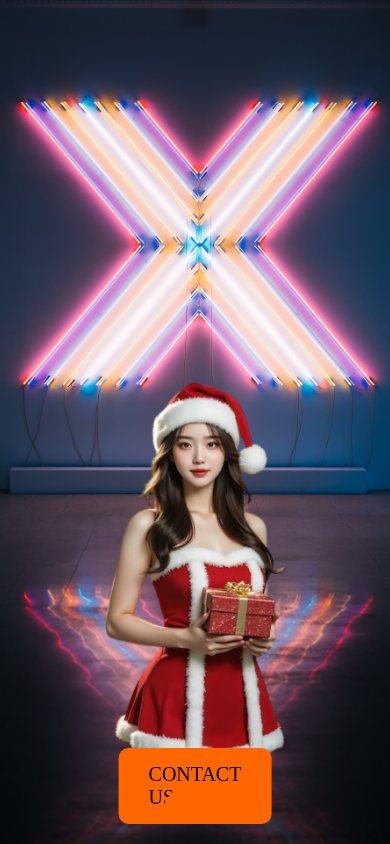
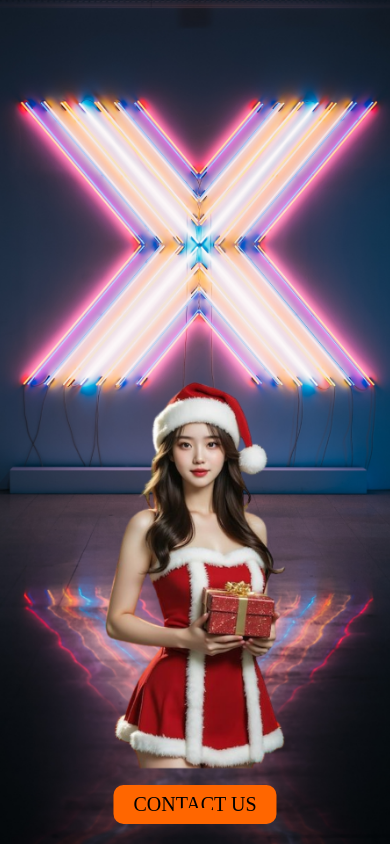
Before and after one commit to Tmix98/AZTimex, a plain HTML site: page index.html in a window 390 px wide. Drawn offline with Linux system fonts and the light colour scheme; a web font is replaced by a local one.

Commit message:
Update index.html

```diff
--- a/index.html
+++ b/index.html
@@ -86,7 +86,7 @@
       bottom: 20px; /* 将按钮固定在底部 */
       left: 50%;
       transform: translateX(-50%);
-      padding: 15px 30px;
+      padding: 8px 20px;
       font-size: 16px;
       color: black;
       background-color: #ff6600;
@@ -164,7 +164,7 @@
     <a class="desktop-btn playfair-display playfair-display-bold" href="http://timex77.com/en/registration?as=FBNK" target="_blank">CONTACT US</center>
 
     <!-- 手机按钮，应用 Playfair Display 的不同样式 -->
-    <a class="mobile-btn playfair-display playfair-display-italic" href="http://timex77.com/en/registration?as=FBNK" target="_blank">CONTACT<br>US</center>
+    <a class="mobile-btn playfair-display playfair-display-italic" href="http://timex77.com/en/registration?as=FBNK" target="_blank">CONTACT US</center>
   </div>
 </body>
 </html>
```
